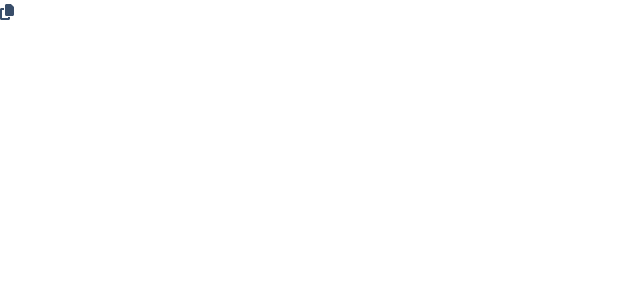
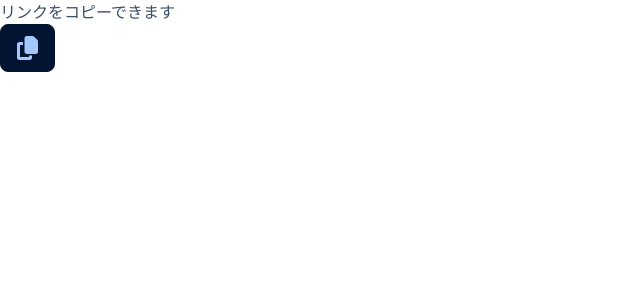
Before and after one commit to forPlapoApps/client, a Next.js app: page /components/CopyLink in a window 1280 px wide. Shown: the top 300 px of the page, without its empty margins (0-640 px from the left). Built offline with nearby package versions, Linux system fonts and the light colour scheme.

Commit message:
feat: linkコピーボタンの作成

```diff
--- a/package.json
+++ b/package.json
@@ -17,6 +17,7 @@
     "next": "12.2.4",
     "postcss": "^8.4.16",
     "react": "18.2.0",
+    "react-copy-to-clipboard": "^5.1.0",
     "react-dom": "18.2.0",
     "react-router-dom": "^6.3.0",
     "socket.io-client": "^4.5.1",
--- a/pages/components/CopyLink.jsx
+++ b/pages/components/CopyLink.jsx
@@ -1,10 +1,36 @@
 import { FontAwesomeIcon } from '@fortawesome/react-fontawesome'
 import { faCopy } from '@fortawesome/free-solid-svg-icons'
+import { useEffect, useState } from 'react'
+import { CopyToClipboard } from 'react-copy-to-clipboard'
 
 export default function CopyLink () {
+  const [text, setText] = useState("リンクをコピーできます")
+  const [link, setLink] = useState("")
+
+  const sleep = waitTime => new Promise( resolve => setTimeout(resolve, waitTime) )
+
+  const copyLink = async () => {
+    setText("コピーしました！")
+    await sleep(2000)
+    setText("リンクをコピーできます")
+  }
+
+  useEffect(() => {
+    const link = window.location.href
+    setLink(link)
+  }, [])
+
   return (
     <>
-      <FontAwesomeIcon icon={faCopy} />
+      <p>{ text }</p>
+
+      <CopyToClipboard text={link} onCopy={() => copyLink() }>
+
+        <button className='btn'>
+          <FontAwesomeIcon icon={faCopy} className="text-2xl" />
+        </button>
+
+      </CopyToClipboard>
     </>
   )
 }
--- a/pages/rooms/[uid].jsx
+++ b/pages/rooms/[uid].jsx
@@ -5,9 +5,11 @@
 export default function RoomsUid() {
   return (
     <>
-      <CopyLink />
-      <OpenButton />
-      <FibonacciNumber />
+      <div className="flex flex-col w-fit gap-4">
+        <CopyLink />
+        <OpenButton />
+        <FibonacciNumber />
+      </div>
     </>
   )
 }
```
Also changed, not shown: 1 other file (tests, documents, lock files or other folders).
